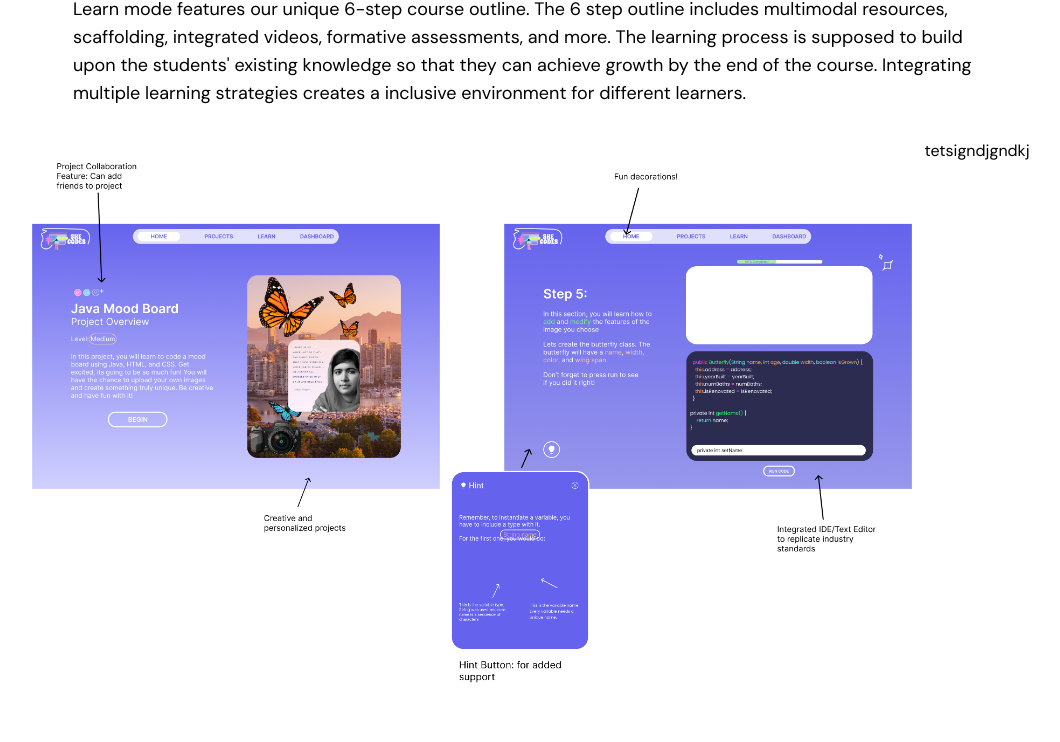
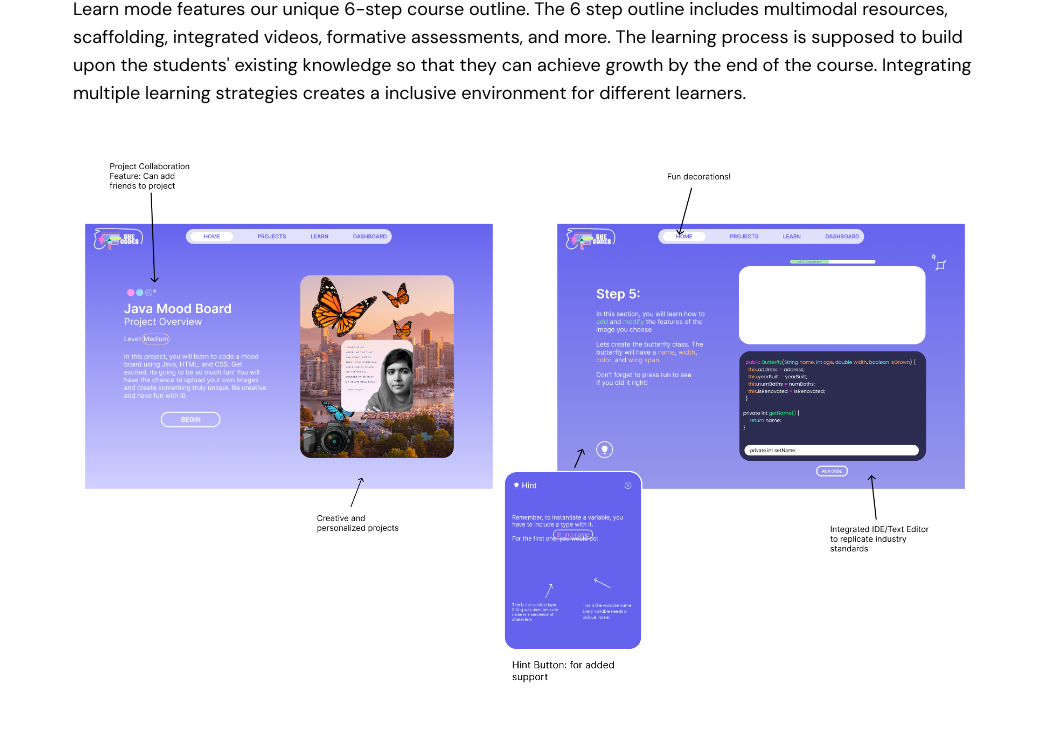
Before and after one commit to sonyayuen/sy-portfolio2, a React (Vite) app: page /sy-portfolio2/sheCodes in a window 1280 px wide. Shown: the part 6655-7397 px from the top of the page, without its empty margins (115-1175 px from the left). Built offline with nearby package versions, Linux system fonts and the light colour scheme.

Commit message:
reverted

```diff
--- a/index.html
+++ b/index.html
@@ -8,6 +8,6 @@
   </head>
   <body>
     <div id="root"></div>
-
+    <script type="module" src="/src/main.tsx"></script>
   </body>
 </html>
--- a/src/main.tsx
+++ b/src/main.tsx
@@ -4,7 +4,7 @@
 import './index.css'
 
 ReactDOM.createRoot(document.getElementById('root')!).render(
-
-  <App />
-
+  <React.StrictMode>
+    <App />
+  </React.StrictMode>,
 )
--- a/src/scenes/sheCodes/index.tsx
+++ b/src/scenes/sheCodes/index.tsx
@@ -286,7 +286,7 @@
                         <div className='w-full flex justify-center'>
                             <img src={sheCodesProject} alt="" className='object-cover rounded-3xl' />
 
-                            <h1>tetsigndjgndkj</h1>
+
 
                         </div>
 
--- a/tsconfig.json
+++ b/tsconfig.json
@@ -18,7 +18,7 @@
     "jsx": "react-jsx",
 
     /* Linting */
-    "strict": false,
+    "strict": true,
     "noUnusedLocals": true,
     "noUnusedParameters": true,
     "noFallthroughCasesInSwitch": true
--- a/tsconfig.node.json
+++ b/tsconfig.node.json
@@ -5,7 +5,7 @@
     "module": "ESNext",
     "moduleResolution": "bundler",
     "allowSyntheticDefaultImports": true,
-    "strict": false
+    "strict": true
   },
   "include": ["vite.config.ts"]
 }
```
Also changed, not shown: 2 other files (tests, documents, lock files or other folders).
